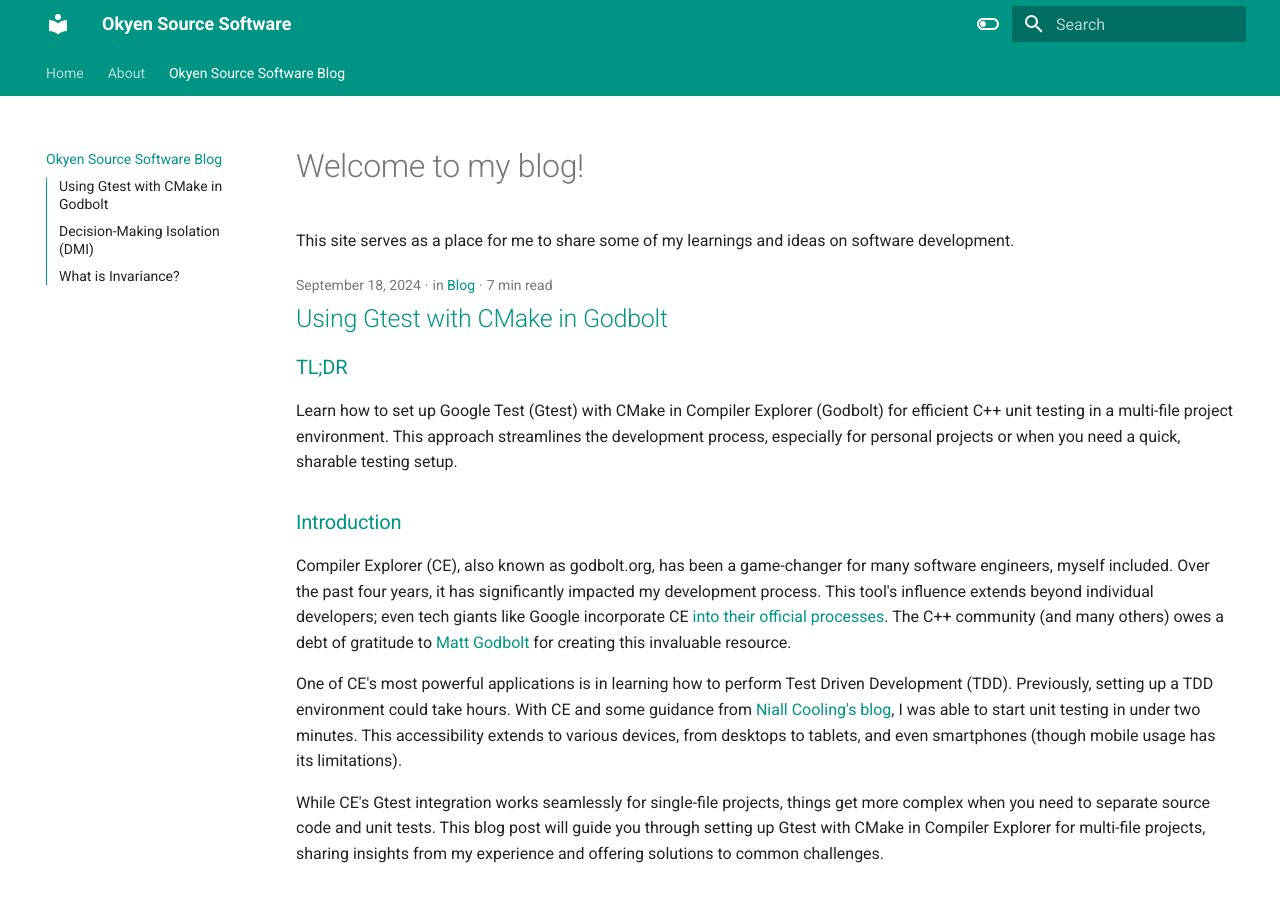
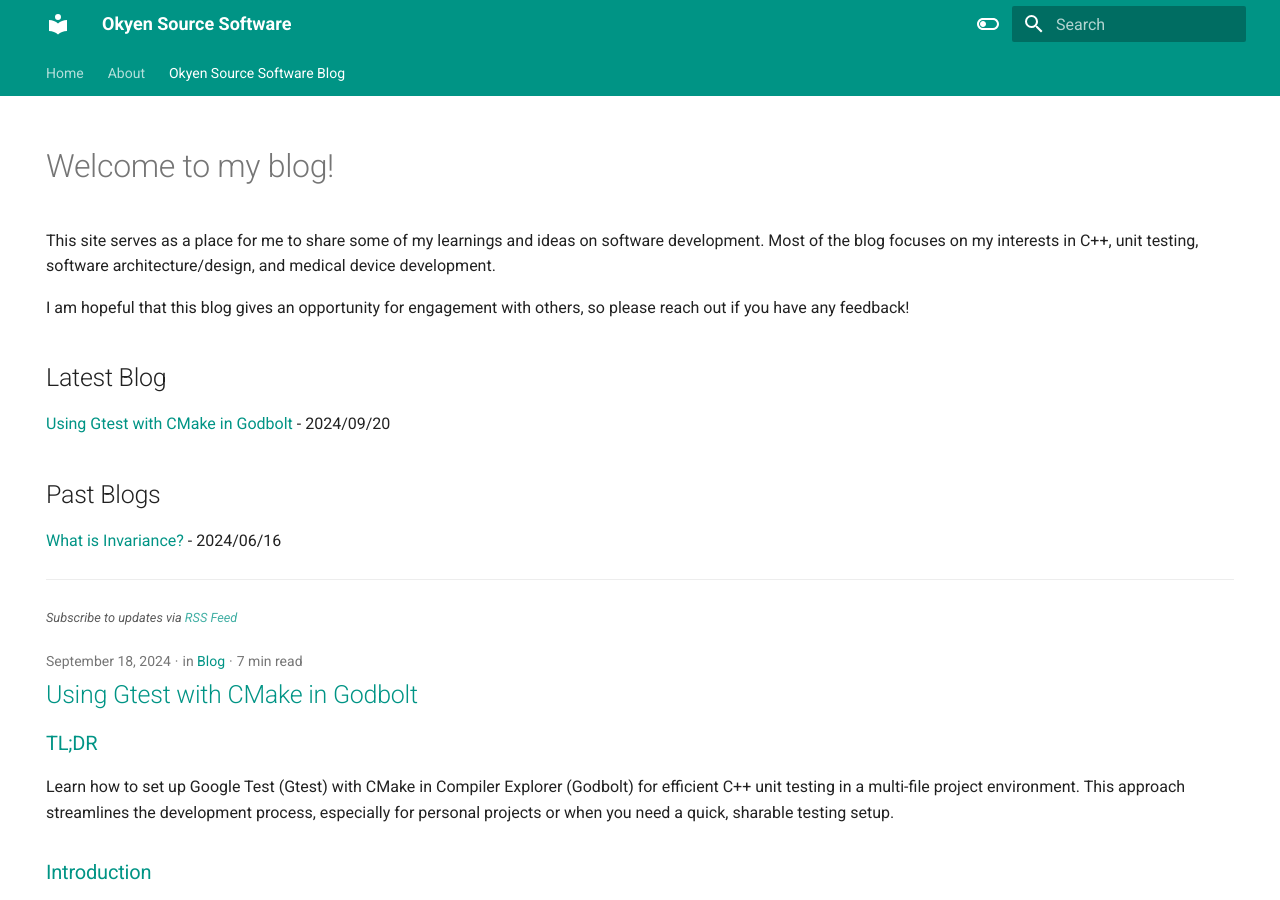
Before and after one commit to mokyen/okyensourcesoftware, an MkDocs documentation site: the page built from docs/blog/index.md, in a window 1280 px wide and 900 px high. Built offline with MkDocs 1.6.1 and Material for MkDocs 9.7.7, drawn with Linux system fonts in a browser that asks for light colours; emoji names are drawn with the system emoji font; comment, search, counter and statistics services are not loaded.

Commit message:
Update index.md
Reverted to old data

```diff
--- a/docs/blog/index.md
+++ b/docs/blog/index.md
@@ -1,6 +1,22 @@
 ---
+hide:
+    - navigation
 title: Okyen Source Software Blog
 description: Insights on software development, testing, and design
 ---
+
 # Welcome to my blog!
-This site serves as a place for me to share some of my learnings and ideas on software development.
+This site serves as a place for me to share some of my learnings and ideas on software development. Most of the blog focuses on my interests in C++, unit testing, software architecture/design, and medical device development.
+
+I am hopeful that this blog gives an opportunity for engagement with others, so please reach out if you have any feedback!
+
+## Latest Blog
+
+[Using Gtest with CMake in Godbolt](blog/posts/godbolt_cmake_gtest.md) - 2024/09/20
+
+## Past Blogs
+
+[What is Invariance?](blog/posts/invariance.md) - 2024/06/16
+
+---
+<small>*Subscribe to updates via [RSS Feed](/feed_rss_created.xml)*</small>
```
